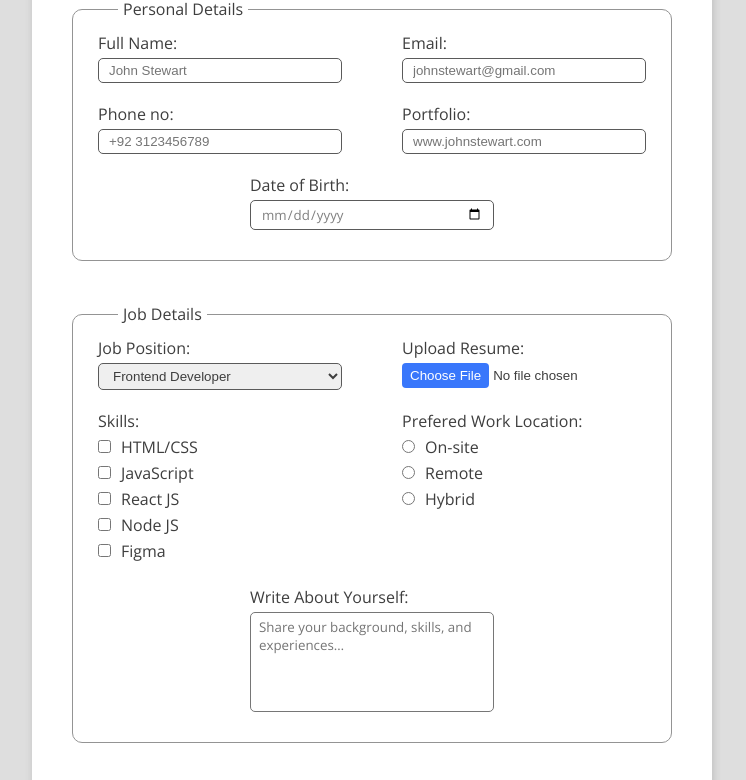
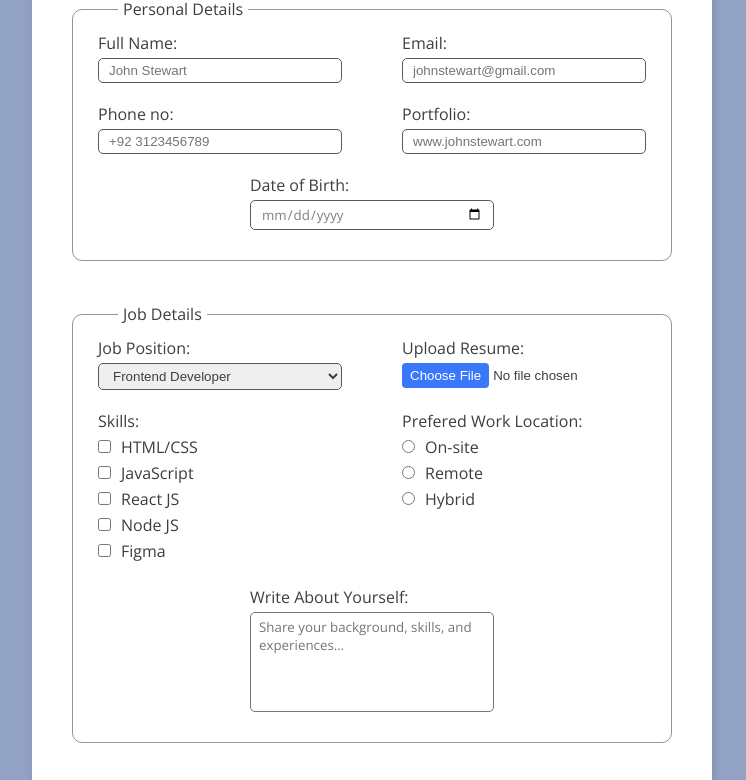
Before and after one commit to habilaris/html-assignment-6, a plain HTML site: page index.html in a window 1280 px wide. Shown: the part 142-922 px from the top of the page, without its empty margins (268-1014 px from the left). Drawn offline with nearby package versions, Linux system fonts and the light colour scheme.

Commit message:
bg color updated

```diff
--- a/style.css
+++ b/style.css
@@ -12,7 +12,7 @@
 body {
     font-family: "Open Sans", sans-serif;
     color: var(--black);
-    background: #dedede;
+    background: #92a2c5;
     display: flex;
     justify-content: center;
     align-items: center;
```
